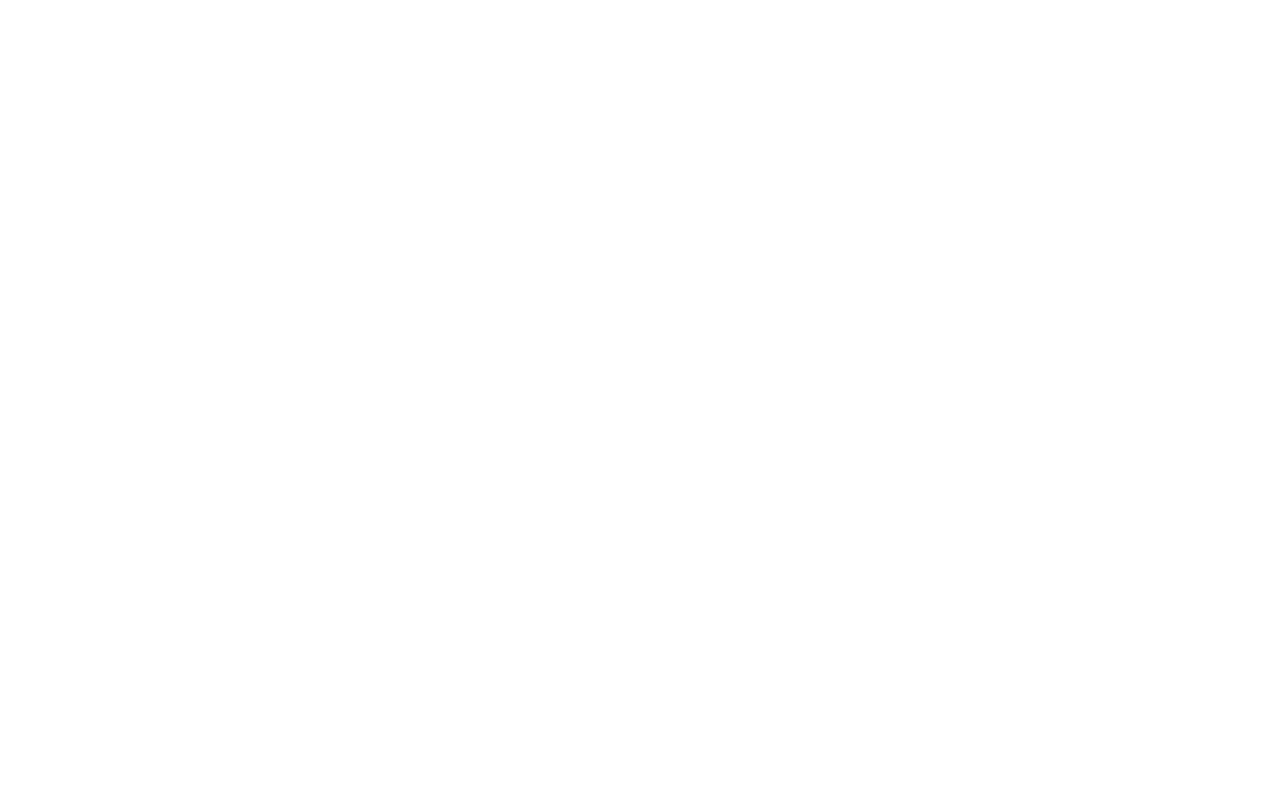
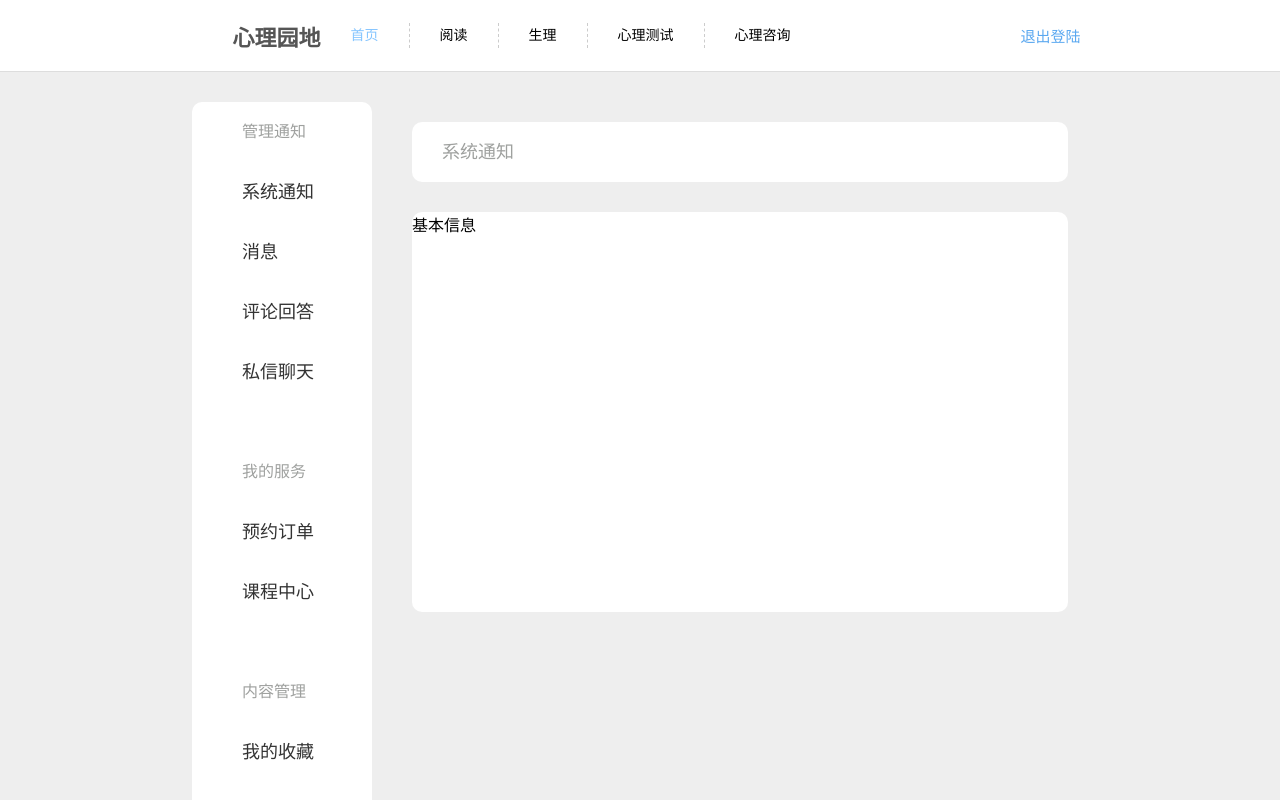
Before and after one commit to 123guaiguai/yidianliang, a Vue app: page /personalcenter/basicInfor in a window 1280 px wide. Shown: the top 800 px of the page. Built offline with nearby package versions, Linux system fonts and the light colour scheme; a web font is replaced by a local one.

Commit message:
首页和部分个人中心页面的静态页面搭建

```diff
--- a/src/App.vue
+++ b/src/App.vue
@@ -1,16 +1,19 @@
 <template>
   <div id="app">
-    <router-view/>
+    <router-view />
   </div>
 </template>
 
 <style lang="less">
-*{
-  margin:0;
-  padding:0;
+@import url("./iconfont/iconfont.css");
+* {
+  margin: 0;
+  padding: 0;
   box-sizing: border-box;
 }
-html,body,#app{
-  width:100%;
+html,
+body,
+#app {
+  width: 100%;
 }
 </style>
--- /dev/null
+++ b/src/childrenView/personalCenter/basicInformation.vue
@@ -0,0 +1,15 @@
+<template>
+    <div>
+        基本信息
+    </div>
+</template>
+
+<script>
+    export default {
+
+    }
+</script>
+
+<style lang="less" scoped>
+
+</style>
--- /dev/null
+++ b/src/childrenView/personalCenter/modifyInformation.vue
@@ -0,0 +1,15 @@
+<template>
+    <div>
+        修改信息
+    </div>
+</template>
+
+<script>
+    export default {
+
+    }
+</script>
+
+<style lang="less" scoped>
+
+</style>
--- a/src/components/navigation.vue
+++ b/src/components/navigation.vue
@@ -7,7 +7,7 @@
         </svg>
         <h3>心理园地</h3>
       </div>
-      <span  class="navigation-item" style="color: #85c5ff">首页</span>
+      <span class="navigation-item" style="color: #85c5ff" @click="navigate('/')">首页</span>
       <div class="breakLine"></div>
       <span class="navigation-item">阅读</span>
       <div class="breakLine"></div>
@@ -24,7 +24,12 @@
         content="进入个人中心"
         class="person"
       >
-        <svg class="icon icon-person" aria-hidden="true" slot="reference">
+        <svg
+          class="icon icon-person"
+          aria-hidden="true"
+          slot="reference"
+          @click="navigate('/personalcenter')"
+        >
           <use xlink:href="#icon-gerenzhongxin"></use>
         </svg>
       </el-popover>
@@ -50,7 +55,11 @@
   data() {
     return {};
   },
-  methods: {},
+  methods: {
+    navigate(path) {
+      this.$router.push(path);
+    },
+  },
 };
 </script>
 
@@ -87,19 +96,19 @@
         border: 0;
       }
     }
-    .person,.SOS {
-      height:100%;
-      border:0;
-      margin-left:20px;
-      .icon{
-        width:30px;
-        height:100%;
-
+    .person,
+    .SOS {
+      height: 100%;
+      border: 0;
+      margin-left: 20px;
+      .icon {
+        width: 30px;
+        height: 100%;
       }
     }
     .navigation-item {
       font-size: 14px;
-      height:72px;
+      height: 72px;
       padding: 0 30px;
       line-height: 72px;
     }
@@ -108,16 +117,16 @@
       background-color: #f3f4f5;
       cursor: pointer;
     }
-    .breakLine{
-        height:25px;
-        width:0;
-        border-left:1px dashed #cccccc;
+    .breakLine {
+      height: 25px;
+      width: 0;
+      border-left: 1px dashed #cccccc;
     }
-    .logout{
-      font-size:15px;
-      color:#5aa8f0;
-      margin-left:100px;
-      cursor:pointer;
+    .logout {
+      font-size: 15px;
+      color: #5aa8f0;
+      margin-left: 100px;
+      cursor: pointer;
     }
   }
 }
--- /dev/null
+++ b/src/iconfont/iconfont.css
@@ -0,0 +1,31 @@
+@font-face {
+    font-family: "iconfont";
+    /* Project id 3990471 */
+    src: url('//at.alicdn.com/t/c/font_3990471_vq30qftmhl.woff2?t=1680320271742') format('woff2'),
+        url('//at.alicdn.com/t/c/font_3990471_vq30qftmhl.woff?t=1680320271742') format('woff'),
+        url('//at.alicdn.com/t/c/font_3990471_vq30qftmhl.ttf?t=1680320271742') format('truetype');
+}
+
+.iconfont {
+    font-family: "iconfont" !important;
+    font-size: 16px;
+    font-style: normal;
+    -webkit-font-smoothing: antialiased;
+    -moz-osx-font-smoothing: grayscale;
+}
+
+.icon-xiaoxi:before {
+    content: "\e642";
+}
+
+.icon--fuwu:before {
+    content: "\e8aa";
+}
+
+.icon-zhanghao:before {
+    content: "\e607";
+}
+
+.icon-neirongguanli:before {
+    content: "\e62b";
+}
--- a/src/request/index.js
+++ b/src/request/index.js
@@ -1,6 +1,6 @@
 import axios from "axios"
 let service=axios.create({
-    baseURL:'/api',//后面填上后端根地址
+    baseURL:'http://8.130.92.216:8081/',//后面填上后端根地址
     timeout:5000,
     headers:{
         "Content-Type":"application/json;charset=utf-8"//定义传输的是json文件
@@ -13,13 +13,14 @@
     }
     return config
 })
-// service.interceptors.response.use((res)=>{
-//     const status=res.status
-//     if(status!==200){//响应体中的status不是200，错误
-//         return Promise.reject(res.data)
-//     }
-//     return res.data
-// },(err)=>{
-//     console.log(err);
-// })
+service.interceptors.response.use((res)=>{
+    const code=res.code
+    if(code!==1){//响应体中的code不是1，错误
+        console.log("请求失败！");
+        return Promise.reject(res.data)
+    }
+    return res.data
+},(err)=>{
+    console.log(err);
+})
 export default service
--- a/src/router/index.js
+++ b/src/router/index.js
@@ -1,9 +1,30 @@
 import Vue from 'vue'
 import VueRouter from 'vue-router'
-import {getLocalStorage} from "../utils/localStorageExceed"
+import { getLocalStorage } from "../utils/localStorageExceed"
 Vue.use(VueRouter)
 
 const routes = [
+  {
+    path: '/personalcenter',
+    name: 'personalcenter',
+    redirect: '/personalcenter/basicInfor',
+    // route level code-splitting
+    // this generates a separate chunk (about.[hash].js) for this route
+    // which is lazy-loaded when the route is visited.
+    component: () => import(/* webpackChunkName: "about" */ '../views/personalCenter.vue'),
+    children: [
+      {
+        path: 'basicInfor',
+        name: 'basicInfor',
+        component: () => import('../childrenView/personalCenter/basicInformation.vue')
+      },
+      {
+        path: 'modifyInfor',
+        name: 'modifyInfor',
+        component: () => import('../childrenView/personalCenter/modifyInformation.vue')
+      }
+    ]
+  },
   {
     path: '/',
     name: 'home',
@@ -18,10 +39,10 @@
     component: () => import('../views/Login.vue')
   },
   {
-    path:'/signal',
-    name:'signal',
-    component:()=>import('../views/Signal.vue')
-  }
+    path: '/signal',
+    name: 'signal',
+    component: () => import('../views/Signal.vue')
+  },
 ]
 
 const router = new VueRouter({
--- a/src/views/Home.vue
+++ b/src/views/Home.vue
@@ -1,6 +1,6 @@
 <template>
   <div id="container">
-    <Navigation></Navigation>
+    <Navigation ></Navigation>
     <el-carousel height="290px">
       <el-carousel-item v-for="(item, index) in swiperList" :key="index">
         <img :src="item" alt="" class="swiperImg" />
@@ -274,6 +274,8 @@
       ],
     };
   },
+  methods: {
+  },
 };
 </script>
 
@@ -408,7 +410,8 @@
         width: 100%;
         height: 68px;
         display: flex;
-        align-items: center;
+        align-items: flex-end;
+        margin-bottom: 20px;
         .title {
           font-family: PingFangSC-Medium;
           font-size: 24px;
@@ -501,7 +504,7 @@
         }
         .introduction:hover {
           transform: translateY(-8px);
-          box-shadow: -4px 4px 4px 4px #f3f3f3;
+          box-shadow: 0 0 4px 4px #f3f3f3;
         }
         .introduction:hover .detail {
           opacity: 0;
@@ -521,7 +524,7 @@
     display: flex;
     justify-content: center;
     background-color: #f3f4f5;
-    height:600px;
+    height: 600px;
     .test {
       width: 70%;
       display: flex;
--- /dev/null
+++ b/src/views/personalCenter.vue
@@ -0,0 +1,136 @@
+<template>
+  <div class="wrapper">
+    <Navigation></Navigation>
+    <div class="display">
+      <el-container>
+        <el-aside width="200px">
+          <div class="display-aside">
+            <div
+              :class="['option', item.title ? 'title' : '']"
+              v-for="(item, index) in asideList"
+              :key="index"
+              @click="changeTitle(item.text, item.title)"
+            >
+              <span class="text">{{ item.text }}</span>
+              <span :class="['iconfont', item.title ? item.icon : '']"></span>
+            </div>
+          </div>
+        </el-aside>
+        <el-main>
+          <div class="display-main-header">
+            {{ showTitle }}
+          </div>
+          <div class="display-main-show">
+            <router-view></router-view>
+          </div>
+        </el-main>
+      </el-container>
+    </div>
+  </div>
+</template>
+
+<script>
+import navigation from "@/components/navigation.vue";
+export default {
+  components: {
+    Navigation: navigation,
+  },
+  data() {
+    return {
+      asideList: [
+        { title: true, text: "管理通知", icon: "icon-xiaoxi" },
+        { title: false, text: "系统通知" },
+        { title: false, text: "消息" },
+        { title: false, text: "评论回答" },
+        { title: false, text: "私信聊天" },
+        { title: true, text: "我的服务", icon: "icon--fuwu" },
+        { title: false, text: "预约订单" },
+        { title: false, text: "课程中心" },
+        { title: true, text: "内容管理", icon: "icon-neirongguanli" },
+        { title: false, text: "我的收藏" },
+        { title: true, text: "账号信息", icon: "icon-zhanghao" },
+        { title: false, text: "基本信息" },
+        { title: false, text: "修改信息" },
+        { title: false, text: "更新头像" },
+        { title: false, text: "修改密码" },
+        { title: false, text: "绑定手机" },
+      ],
+      showTitle: "系统通知",
+    };
+  },
+  methods: {
+    changeTitle(text, title) {
+      if (title) {
+        return;
+      }
+      this.showTitle = text;
+      //this.$router.push("/personalcenter/modifyInfor");
+    },
+  },
+};
+</script>
+
+<style lang="less" scoped>
+.wrapper {
+  width: 100%;
+  background-color: #eee;
+  display: flex;
+  flex-direction: column;
+  align-items: center;
+  .display {
+    width: 70%;
+    padding: 30px 0;
+    .display-aside {
+      width: 180px;
+      background-color: white;
+      border-radius: 10px;
+      display: flex;
+      flex-direction: column;
+
+      .option {
+        margin-left: 50px;
+        width: 60%;
+        height: 60px;
+        line-height: 60px;
+        position: relative;
+        color: #333333;
+        font-size: 18px;
+        cursor: pointer;
+        &:hover {
+          color: #0b8bff;
+        }
+        &.title {
+          font-size: 16px;
+          color: #9fa19f;
+          margin-top: 40px;
+          .iconfont {
+            position: absolute;
+            top: 50%;
+            transform: translateY(-50%);
+            left: -30px;
+            font-size: 20px;
+          }
+          &:first-child {
+            margin-top: 0px;
+          }
+        }
+      }
+    }
+    .display-main-header {
+      height: 60px;
+      background-color: white;
+      line-height: 60px;
+      border-radius: 10px;
+      font-size: 18px;
+      padding-left: 30px;
+      color: #9fa19f;
+      margin-bottom: 30px;
+    }
+    .display-main-show {
+      background-color: white;
+      height: 400px;
+      border-radius: 10px;
+    }
+  }
+}
+</style>
```
